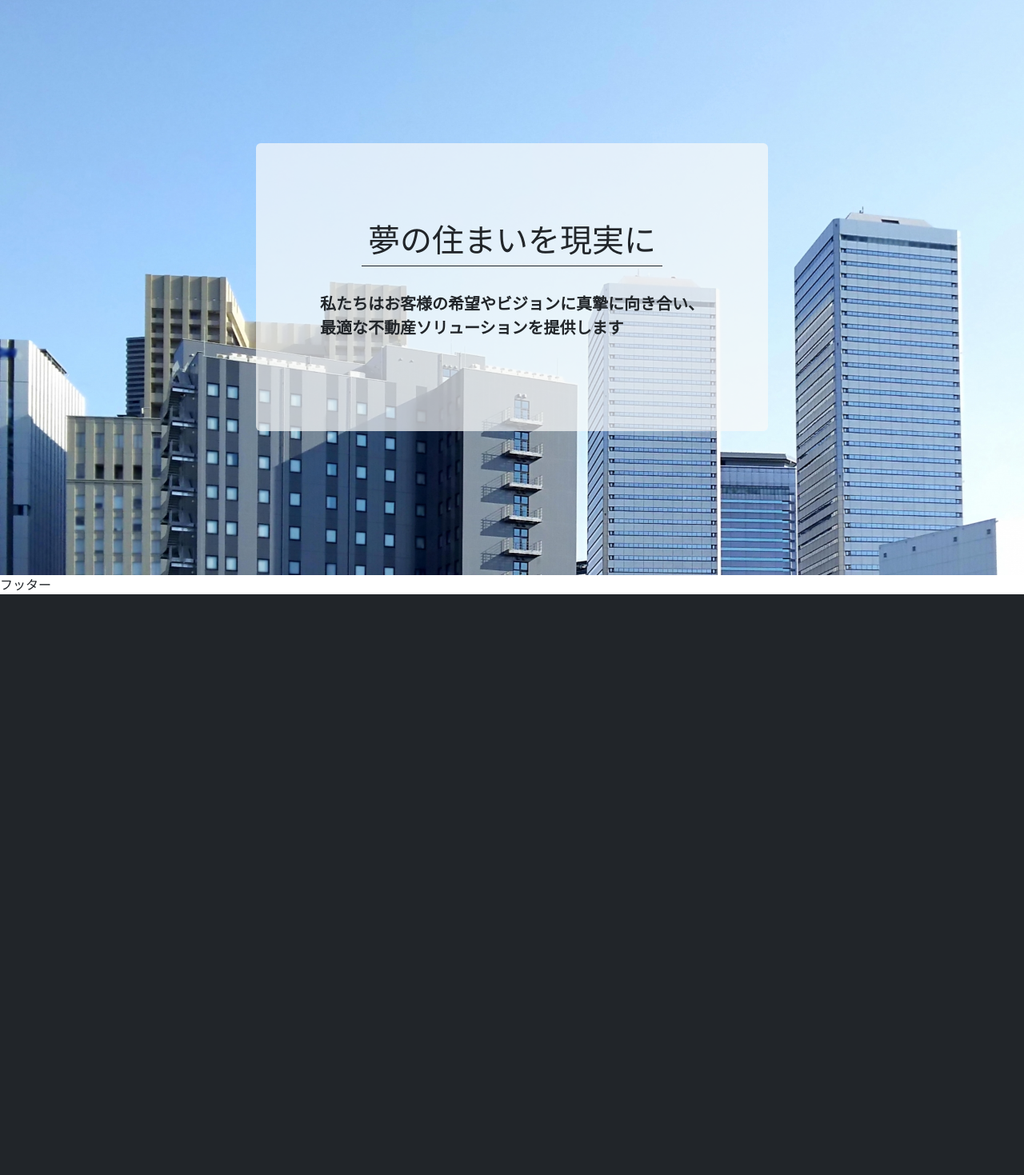
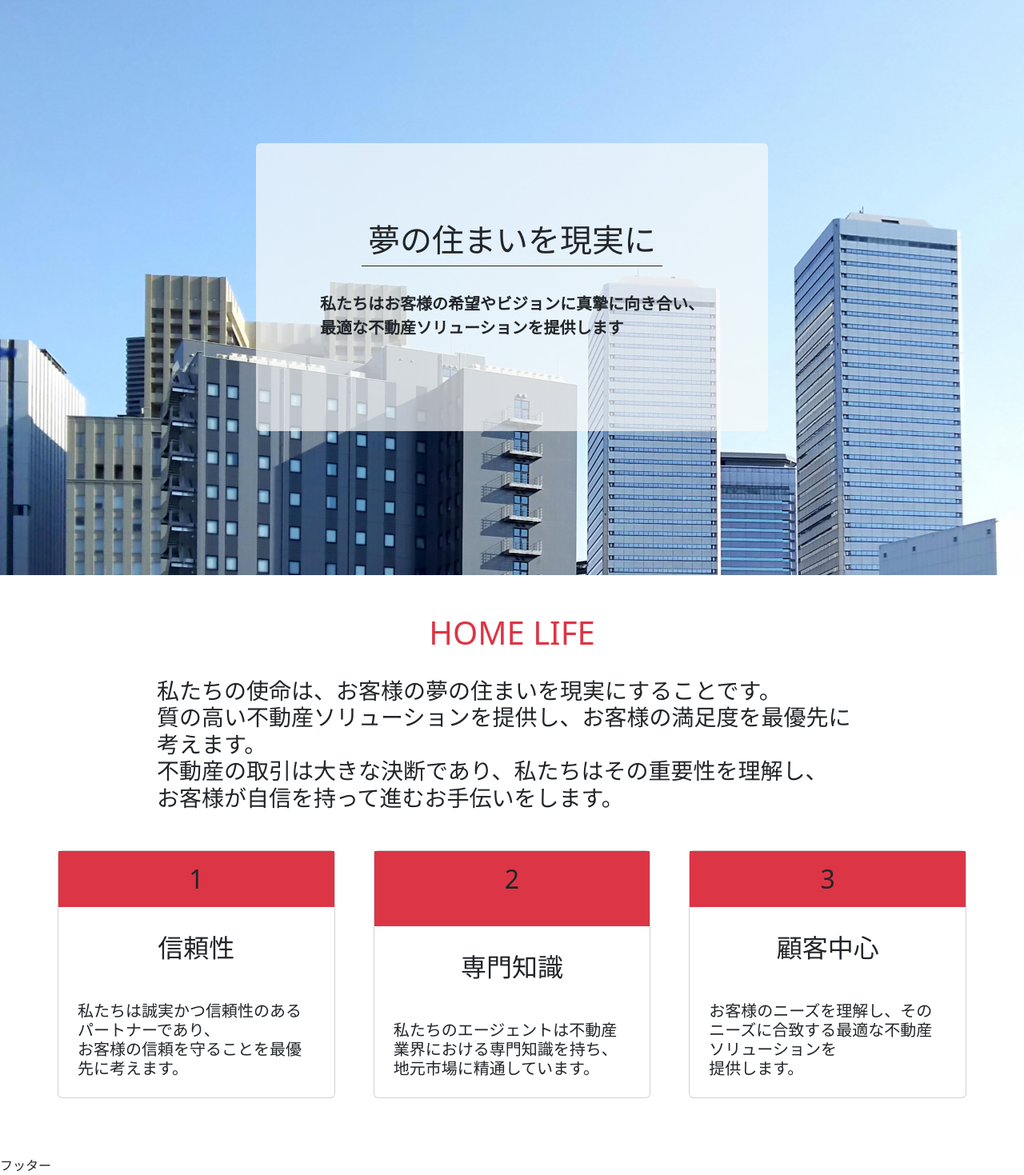
Before and after one commit to KentY6/CorporateLP, a PHP site: page / in a window 1280 px wide. Shown: the part 83-1552 px from the top of the page at 80% size. Before the commit the page ends 826 px from the top, so only its background shows below. Run offline with PHP 8.4, Linux system fonts and the light colour scheme.

Commit message:
会社概要作成

```diff
--- a/about.php
+++ b/about.php
@@ -1 +1,38 @@
-<div>about</div>
+<div class="m-5 d-flex flex-column justify-content-center align-items-center">
+    <div class="h1 text-danger">
+        HOME LIFE
+    </div>
+    <div class="h3 m-4 w-75">
+        私たちの使命は、お客様の夢の住まいを現実にすることです。<br>
+        質の高い不動産ソリューションを提供し、お客様の満足度を最優先に考えます。<br>
+        不動産の取引は大きな決断であり、私たちはその重要性を理解し、<br>
+        お客様が自信を持って進むお手伝いをします。
+    </div>
+
+    <div class="d-flex w-100">
+        <!-- カード1 -->
+        <div class="card m-4 d-flex flex-column justify-content-center align-items-center" style="width:28rem">
+            <div class="card-body h2 w-100 h-100 text-center bg-danger">1</div>
+            <div class="card-title h2 m-4" >信頼性</div>
+            <div class="card-text h5 p-4">私たちは誠実かつ信頼性のあるパートナーであり、<br>
+                お客様の信頼を守ることを最優先に考えます。<br>
+            </div>
+        </div>
+        <!-- カード2 -->
+        <div class="card m-4 d-flex flex-column justify-content-center align-items-center" style="width:28rem">
+            <div class="card-body h2 w-100 h-100 text-center bg-danger">2</div>
+            <div class="card-title h2 m-4" >専門知識</div>
+            <div class="card-text h5 p-4">私たちのエージェントは不動産業界における専門知識を持ち、<br>
+                地元市場に精通しています。
+            </div>
+        </div>
+        <!-- カード3 -->
+        <div class="card m-4 d-flex flex-column justify-content-center align-items-center" style="width:28rem">
+            <div class="card-body h2 w-100 text-center bg-danger">3</div>
+            <div class="card-title h2 m-4" >顧客中心</div>
+            <div class="card-text h5 p-4">お客様のニーズを理解し、そのニーズに合致する最適な不動産ソリューションを<br>
+                提供します。
+            </div>
+        </div>
+    </div>
+</div>
--- a/index.php
+++ b/index.php
@@ -14,6 +14,9 @@
     <!-- ホーム画面 -->
     <?php include 'home.php'; ?>
 
+    <!-- 会社概要画面 -->
+    <?php include 'about.php'; ?>
+
     <!-- フッター -->
     <?php include 'footer.php'; ?>
 </body>
```
